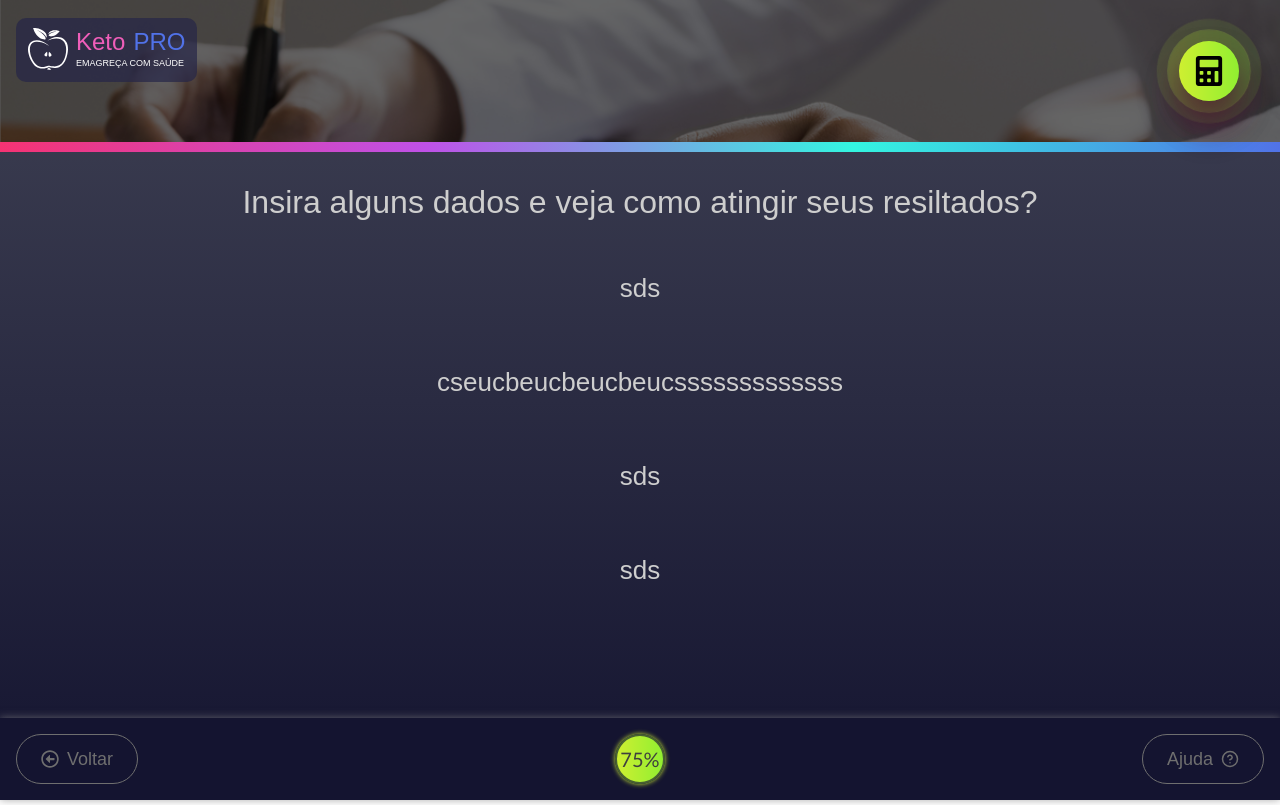
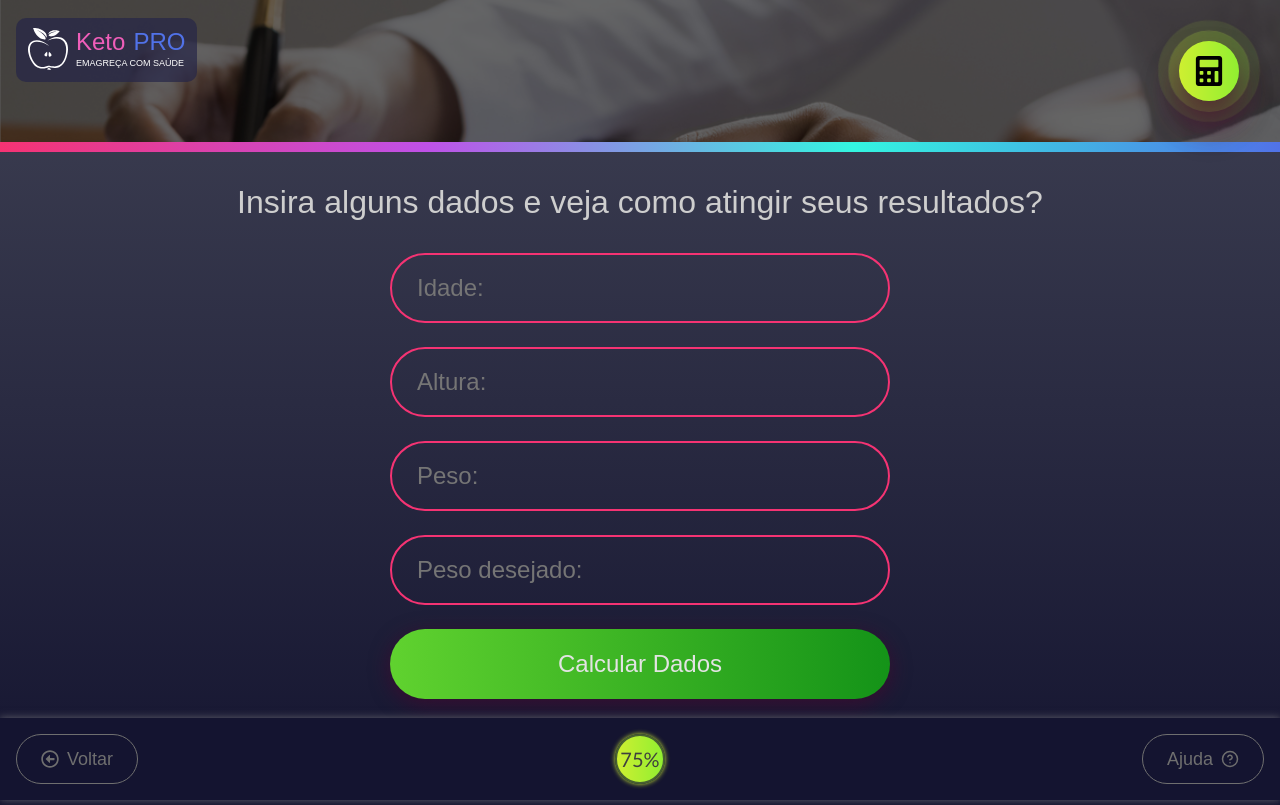
Before and after one commit to JeanVictorMachado/keto-life-max, a React (Create React App) app: page /3-3 in a window 1280 px wide. Built offline with nearby package versions, Linux system fonts and the light colour scheme.

Commit message:
feat: creating result screen

```diff
--- /dev/null
+++ b/src/components/InputCalculation/index.tsx
@@ -0,0 +1,20 @@
+import "./styles.css";
+
+interface InputCalculationProps {
+  placeholder: string;
+}
+
+export const InputCalculation = ({ placeholder }: InputCalculationProps) => {
+  const gender = localStorage.getItem("@ketopro__gender:");
+
+  return (
+    <input
+      className={`input-calculation__container ${
+        gender === "male"
+          ? "input-calculation__male"
+          : "input-calculation__feminine"
+      }`}
+      placeholder={placeholder}
+    />
+  );
+};
--- /dev/null
+++ b/src/components/InputCalculation/styles.css
@@ -0,0 +1,21 @@
+.input-calculation__container {
+  height: 70px;
+  width: 100%;
+  margin: auto;
+  max-width: 500px;
+  border-radius: 35px;
+  background: transparent;
+  padding-left: 25px;
+  font-size: 24px;
+  color: rgb(206, 206, 206);
+}
+
+.input-calculation__feminine {
+  transition: all ease 0.3s;
+  border: 2px solid #f53373;
+}
+
+.input-calculation__male {
+  transition: all ease 0.3s;
+  border: 2px solid #5172e8;
+}
--- a/src/components/QuestionButton/styles.css
+++ b/src/components/QuestionButton/styles.css
@@ -1,5 +1,6 @@
 .question-button__container {
   height: 70px;
+  width: 100%;
   max-width: 500px;
   margin: auto;
 
--- /dev/null
+++ b/src/components/SubmitButton/index.tsx
@@ -0,0 +1,9 @@
+import "./styles.css";
+
+interface SubmitButtonProps {
+  text: string;
+}
+
+export const SubmitButton = ({ text }: SubmitButtonProps) => {
+  return <button className="submit-button__container">{text}</button>;
+};
--- /dev/null
+++ b/src/components/SubmitButton/styles.css
@@ -0,0 +1,32 @@
+.submit-button__container {
+  width: 100%;
+  max-width: 500px;
+  height: 70px;
+
+  border-radius: 35px;
+  border: none;
+  background-image: linear-gradient(90deg, #60d22f, #149318);
+  box-shadow: 0 5px 20px 0 rgb(76 5 45 / 60%);
+
+  color: rgb(227, 227, 227);
+  font-size: 24px;
+  cursor: pointer;
+}
+
+.submit-button__container:hover {
+  transition: all 0.3s ease;
+  filter: brightness(0.9);
+  animation: stretch 1s ease infinite;
+}
+
+@keyframes stretch {
+  0% {
+    transform: scale(1);
+  }
+  50% {
+    transform: scale(1.02);
+  }
+  100% {
+    transform: scale(1);
+  }
+}
--- a/src/pages/QuestionsThree/index.tsx
+++ b/src/pages/QuestionsThree/index.tsx
@@ -2,7 +2,8 @@ import { FaCalculator } from "react-icons/fa";
 import { FooterQuestions } from "../../components/FooterQuestions";
 import { GreenCircle } from "../../components/GreenCircle";
 import { Header } from "../../components/Header";
-import { QuestionButton } from "../../components/QuestionButton";
+import { InputCalculation } from "../../components/InputCalculation";
+import { SubmitButton } from "../../components/SubmitButton";
 
 import "./styles.css";
 
@@ -10,7 +11,7 @@ export const QuestionsThree = () => {
   return (
     <div
       style={{
-        height: "100vh",
+        height: "100%",
       }}
     >
       <Header
@@ -19,27 +20,28 @@ export const QuestionsThree = () => {
       />
 
       <p className="questions-one__title">
-        Insira alguns dados e veja como atingir seus resiltados?
+        Insira alguns dados e veja como atingir seus resultados?
       </p>
 
       <div className="questions-one__buttons-container">
         <div className="questions-one__button">
-          <QuestionButton link="/resultado" text="sds" />
+          <InputCalculation placeholder="Idade:" />
         </div>
 
         <div className="questions-one__button">
-          <QuestionButton
-            link="/resultado"
-            text="cseucbeucbeucbeucsssssssssssss"
-          />
+          <InputCalculation placeholder="Altura:" />
         </div>
 
         <div className="questions-one__button">
-          <QuestionButton link="/resultado" text="sds" />
+          <InputCalculation placeholder="Peso:" />
         </div>
 
         <div className="questions-one__button">
-          <QuestionButton link="/resultado" text="sds" />
+          <InputCalculation placeholder="Peso desejado:" />
+        </div>
+
+        <div className="questions-one__button">
+          <SubmitButton text="Calcular Dados" />
         </div>
       </div>
 
--- a/src/pages/QuestionsThree/styles.css
+++ b/src/pages/QuestionsThree/styles.css
@@ -13,4 +13,7 @@
 
 .questions-one__button {
   margin-bottom: 24px;
+
+  display: flex;
+  justify-content: center;
 }
```
